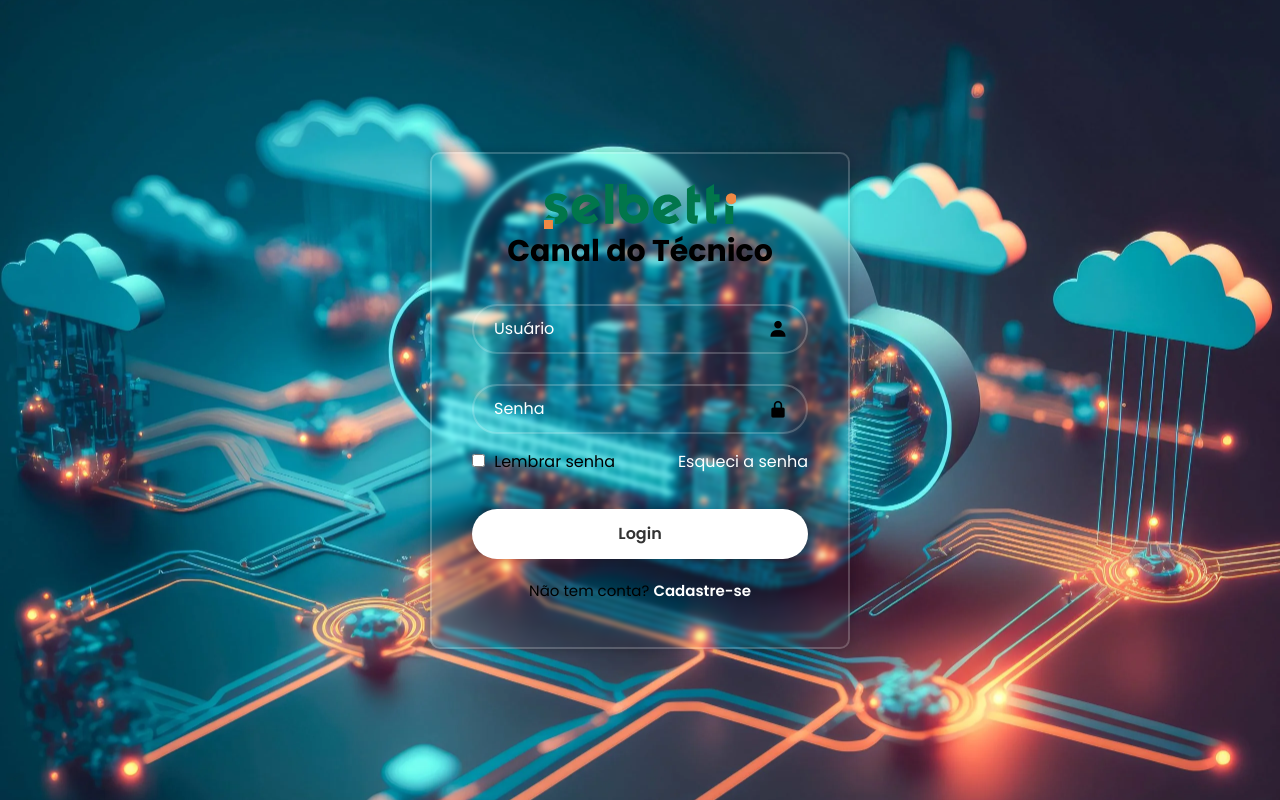
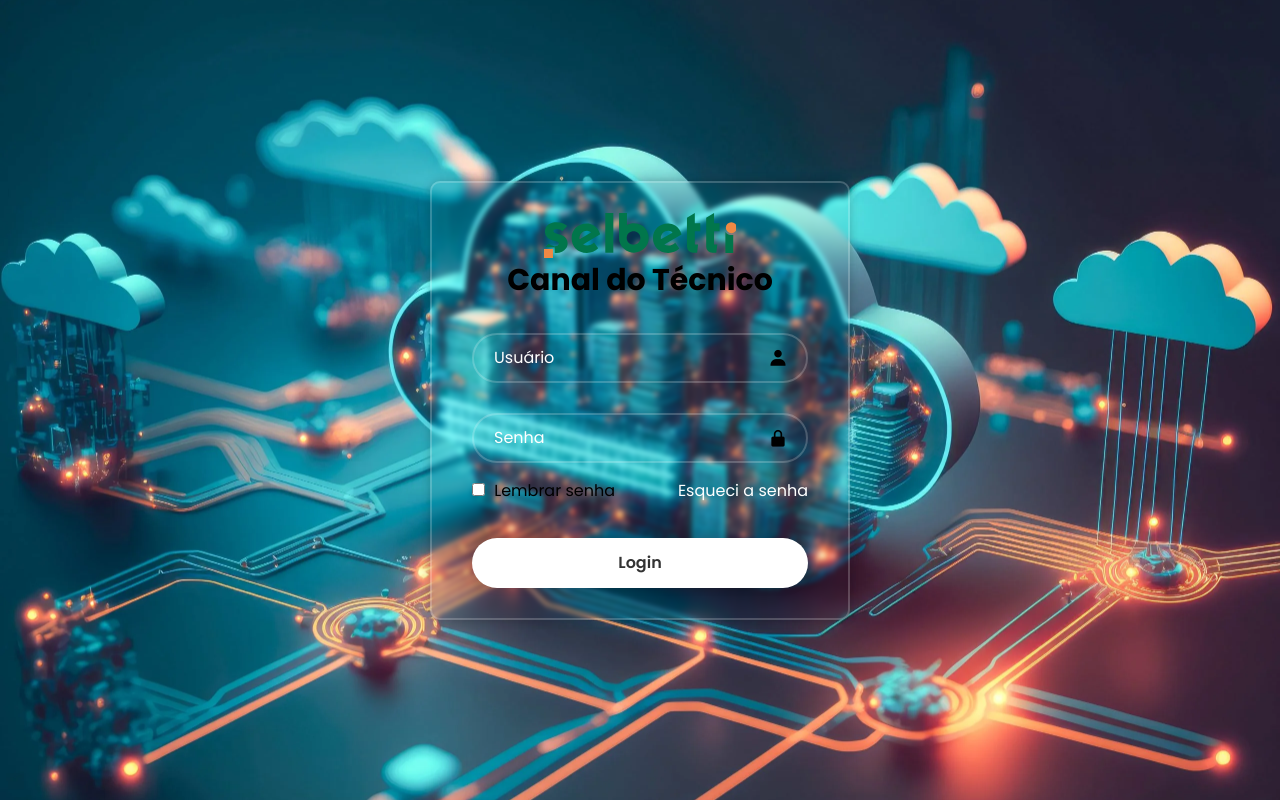
Before and after one commit to andrhenrqui/Instalacao_NDD, a plain HTML site: page index.html in a window 1280 px wide. Drawn offline with nearby package versions, Linux system fonts and the light colour scheme.

```diff
--- a/index.html
+++ b/index.html
@@ -30,9 +30,6 @@
                 <a href="#">Esqueci a senha</a>
             </div>
             <button type="submit" class="login" onclick="logar(); return false">Login</button>
-            <div class="register-link">
-                <p>Não tem conta? <a href="#">Cadastre-se</a></p>
-            </div>
         </form>
     </main>
     <script src="script.js"></script>
```
Also changed, not shown: 1 other file.
